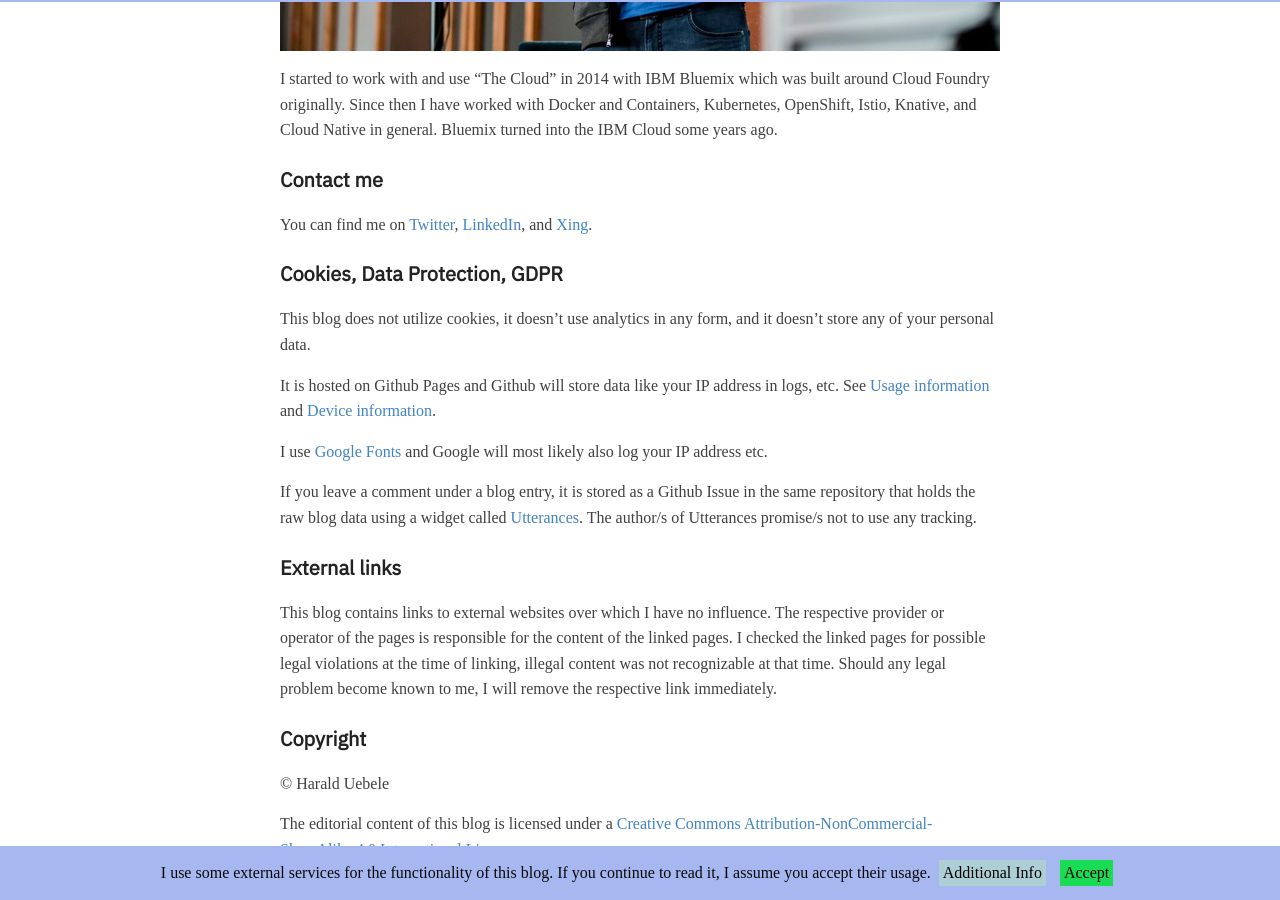
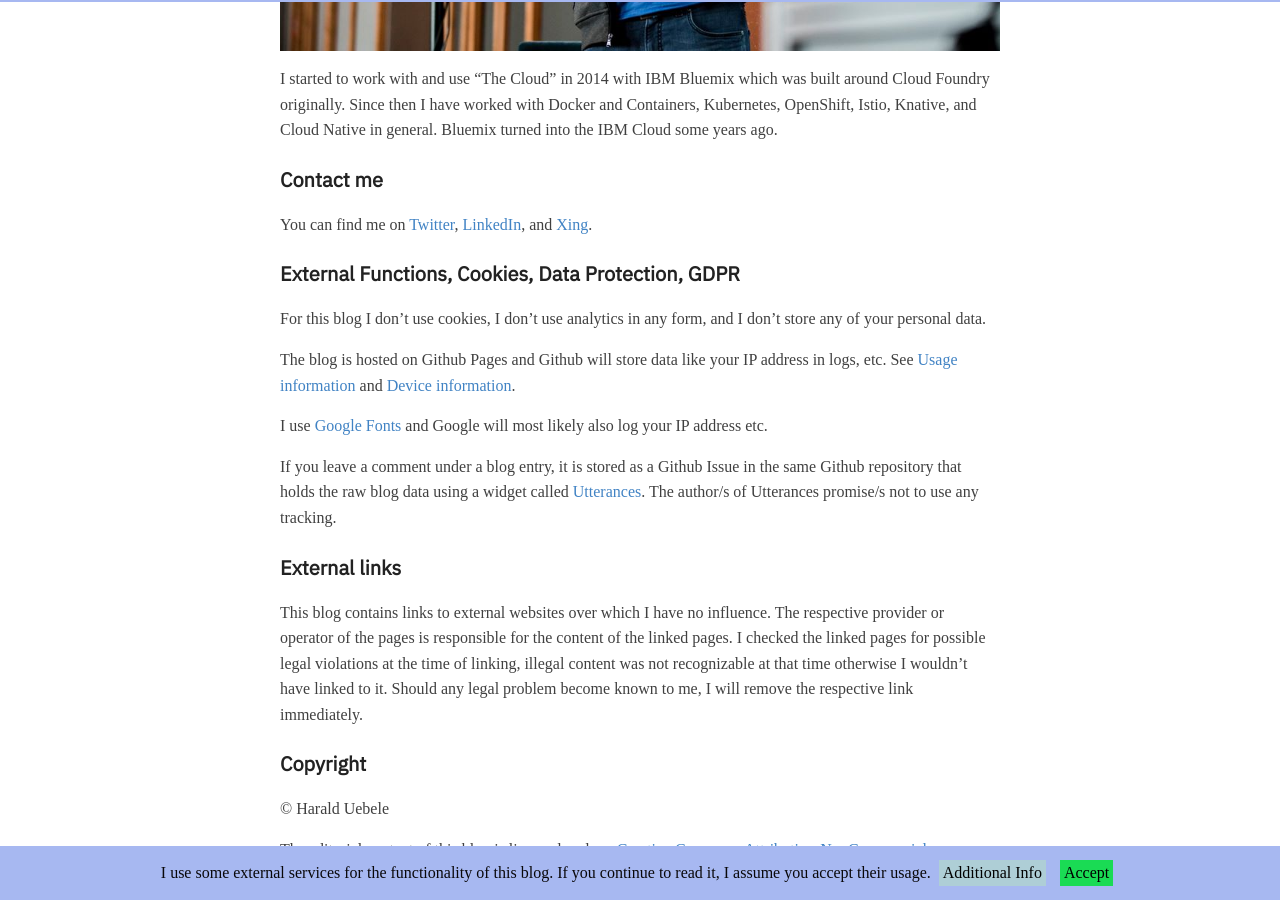
Before and after one commit to HaraldUebele/HaraldUebele.github.io, a Jekyll site: the page built from _pages/about.md, in a window 1280 px wide and 900 px high, scrolled down 723 px. Built offline with Jekyll 4.4.1, drawn with Linux system fonts in a browser that asks for light colours; grey boxes are pictures that could not be loaded.

Commit message:
Update about.md

```diff
--- a/_pages/about.md
+++ b/_pages/about.md
@@ -16,19 +16,19 @@ I started to work with and use “The Cloud” in 2014 with IBM Bluemix which wa
 
 You can find me on [Twitter](https://twitter.com/Harald_U){:target="_blank"}, [LinkedIn](https://www.linkedin.com/in/harald-uebele-9ab3ba1a4){:target="_blank"}, and [Xing](https://www.xing.com/profile/Harald_Uebele){:target="_blank"}.
 
-### Cookies, Data Protection, GDPR
+### External Functions, Cookies, Data Protection, GDPR
 
-This blog does not utilize cookies, it doesn't use analytics in any form, and it doesn't store any of your personal data.
+For this blog I don't use cookies, I don't use analytics in any form, and I don't store any of your personal data.
 
-It is hosted on Github Pages and Github will store data like your IP address in logs, etc. See [Usage information](https://docs.github.com/en/github/site-policy/github-privacy-statement#usage-information){:target="_blank"} and [Device information](https://docs.github.com/en/github/site-policy/github-privacy-statement#device-information){:target="_blank"}.
+The blog is hosted on Github Pages and Github will store data like your IP address in logs, etc. See [Usage information](https://docs.github.com/en/github/site-policy/github-privacy-statement#usage-information){:target="_blank"} and [Device information](https://docs.github.com/en/github/site-policy/github-privacy-statement#device-information){:target="_blank"}.
 
 I use [Google Fonts](https://developers.google.com/fonts/faq#what_does_using_the_google_fonts_api_mean_for_the_privacy_of_my_users) and Google will most likely also log your IP address etc.
 
-If you leave a comment under a blog entry, it is stored as a Github Issue in the same repository that holds the raw blog data using a widget called [Utterances](https://utteranc.es){:target="_blank"}. The author/s of Utterances promise/s not to use any tracking.
+If you leave a comment under a blog entry, it is stored as a Github Issue in the same Github repository that holds the raw blog data using a widget called [Utterances](https://utteranc.es){:target="_blank"}. The author/s of Utterances promise/s not to use any tracking.
 
 ### External links
 
-This blog contains links to external websites over which I have no influence. The respective provider or operator of the pages is responsible for the content of the linked pages. I checked the linked pages for possible legal violations at the time of linking, illegal content was not recognizable at that time. Should any legal problem become known to me, I will remove the respective link immediately.
+This blog contains links to external websites over which I have no influence. The respective provider or operator of the pages is responsible for the content of the linked pages. I checked the linked pages for possible legal violations at the time of linking, illegal content was not recognizable at that time otherwise I wouldn't have linked to it. Should any legal problem become known to me, I will remove the respective link immediately.
 
 ### Copyright
 
```
